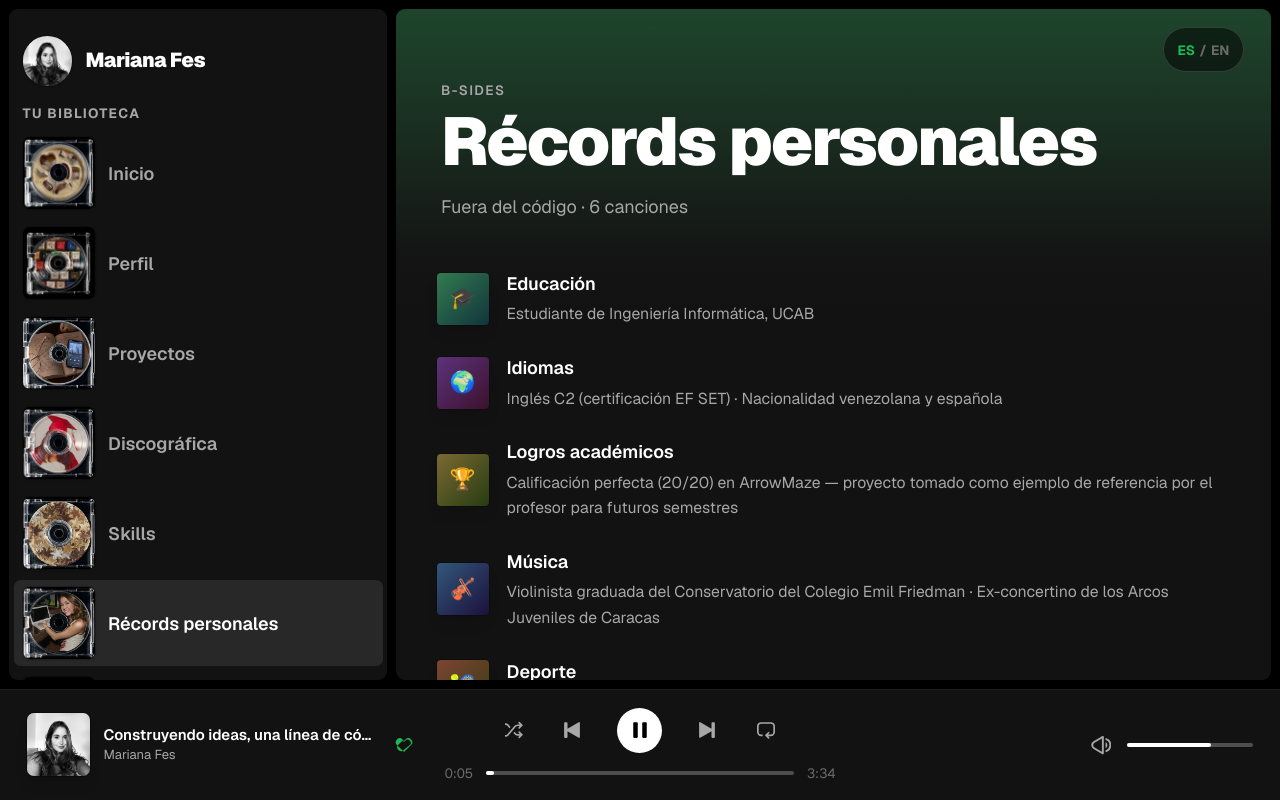
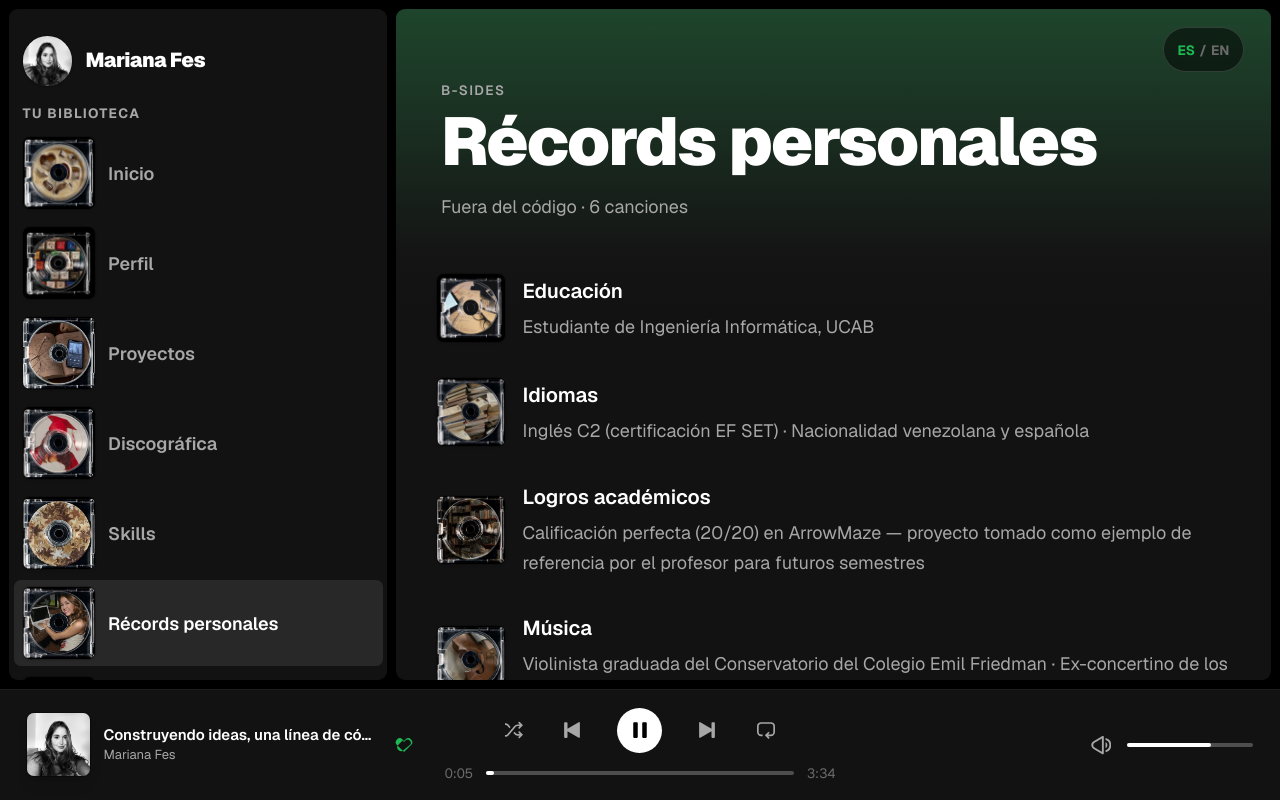
Before and after one commit to marifesss/portafolio, a Next.js app: page /records in a window 1280 px wide. Built offline with nearby package versions, Linux system fonts and the light colour scheme.

Commit message:
feat(records): real cover art per record + larger rows
Each personal record (education, languages, achievements, music, sports, volunteering) and the LinkedIn certifications card now use matching cover images; bigger covers and text.

Co-Authored-By: Claude Opus 4.8 <noreply@anthropic.com>

```diff
--- a/src/content/records.ts
+++ b/src/content/records.ts
@@ -5,6 +5,7 @@ export const records: PersonalRecord[] = [
   {
     icon: "🎓",
     title: { es: "Educación", en: "Education" },
+    image: "/images/todo/educacion.jpeg",
     description: {
       es: "Estudiante de Ingeniería Informática, UCAB",
       en: "Computer Engineering student, UCAB",
@@ -13,6 +14,7 @@ export const records: PersonalRecord[] = [
   {
     icon: "🌍",
     title: { es: "Idiomas", en: "Languages" },
+    image: "/images/todo/idiomas.jpeg",
     description: {
       es: "Inglés C2 (certificación EF SET) · Nacionalidad venezolana y española",
       en: "English C2 (EF SET certified) · Venezuelan and Spanish nationality",
@@ -21,6 +23,7 @@ export const records: PersonalRecord[] = [
   {
     icon: "🏆",
     title: { es: "Logros académicos", en: "Academic achievements" },
+    image: "/images/todo/logrosacademicos.jpeg",
     description: {
       es: "Calificación perfecta (20/20) en ArrowMaze — proyecto tomado como ejemplo de referencia por el profesor para futuros semestres",
       en: "Perfect score (20/20) on ArrowMaze — used by the professor as a reference example for future semesters",
@@ -29,6 +32,7 @@ export const records: PersonalRecord[] = [
   {
     icon: "🎻",
     title: { es: "Música", en: "Music" },
+    image: "/images/todo/musica.jpeg",
     description: {
       es: "Violinista graduada del Conservatorio del Colegio Emil Friedman · Ex-concertino de los Arcos Juveniles de Caracas",
       en: "Violinist, graduate of Colegio Emil Friedman Conservatory · Former concertmaster of Arcos Juveniles de Caracas",
@@ -37,6 +41,7 @@ export const records: PersonalRecord[] = [
   {
     icon: "🎾",
     title: { es: "Deporte", en: "Sports" },
+    image: "/images/todo/deporte.jpeg",
     description: {
       es: "Competidora en CTA (Competencia de Tenis entre Clubes de Caracas)",
       en: "Competitor in CTA (Caracas Inter-Club Tennis Competition)",
@@ -45,6 +50,7 @@ export const records: PersonalRecord[] = [
   {
     icon: "💻",
     title: { es: "Voluntariado", en: "Volunteering" },
+    image: "/images/todo/voluntariado.jpeg",
     description: {
       es: "Voluntaria en ProgramAcademy, dando clases de programación básica a niños de bajos recursos fuera de Venezuela (modalidad online)",
       en: "Volunteer at ProgramAcademy, teaching basic programming to underprivileged children outside Venezuela (online)",
--- a/src/features/records/RecordsSection.tsx
+++ b/src/features/records/RecordsSection.tsx
@@ -1,5 +1,6 @@
 "use client";
 
+import Image from "next/image";
 import { motion } from "framer-motion";
 import { records } from "@/content/records";
 import { SectionHeader } from "@/components/ui/SectionHeader";
@@ -34,17 +35,31 @@ export function RecordsSection() {
           <motion.li
             key={pick(record.title)}
             variants={m.staggerItem}
-            className="flex items-center gap-4 rounded-md px-3 py-3 transition-colors hover:bg-white/10"
+            className="flex items-center gap-4 rounded-md px-3 py-4 transition-colors hover:bg-white/10"
           >
-            {/* Emoji as the track "cover". */}
-            <AlbumArtPlaceholder
-              size={52}
-              glyph={record.icon}
-              hue={RECORD_HUES[i % RECORD_HUES.length]}
-            />
+            {/* Real cover art, with the emoji tile as a fallback. */}
+            {record.image ? (
+              <div className="relative h-[68px] w-[68px] shrink-0 overflow-hidden rounded-md shadow ring-1 ring-black/20">
+                <Image
+                  src={record.image}
+                  alt=""
+                  fill
+                  sizes="68px"
+                  className="object-cover"
+                />
+              </div>
+            ) : (
+              <AlbumArtPlaceholder
+                size={68}
+                glyph={record.icon}
+                hue={RECORD_HUES[i % RECORD_HUES.length]}
+              />
+            )}
             <div className="min-w-0">
-              <h2 className="font-semibold text-white">{pick(record.title)}</h2>
-              <p className="mt-1 text-sm leading-relaxed text-muted">
+              <h2 className="text-lg font-semibold text-white">
+                {pick(record.title)}
+              </h2>
+              <p className="mt-1 text-base leading-relaxed text-muted">
                 {pick(record.description)}
               </p>
             </div>
@@ -54,17 +69,25 @@ export function RecordsSection() {
         {/* Non-blocking placeholder for future LinkedIn certifications. */}
         <motion.li
           variants={m.staggerItem}
-          className="mt-1 flex items-center gap-4 rounded-md border border-dashed border-white/15 px-3 py-3"
+          className="mt-1 flex items-center gap-4 rounded-md border border-dashed border-white/15 px-3 py-4"
         >
-          <div className="grid h-[52px] w-[52px] shrink-0 place-items-center rounded-md bg-white/5 text-2xl opacity-70">
-            <span aria-hidden>📜</span>
+          <div className="relative h-[68px] w-[68px] shrink-0 overflow-hidden rounded-md shadow ring-1 ring-black/20 opacity-90">
+            <Image
+              src="/images/todo/linkedin.jpeg"
+              alt=""
+              fill
+              sizes="68px"
+              className="object-cover"
+            />
           </div>
           <div className="min-w-0">
             <div className="flex flex-wrap items-center gap-2">
-              <h2 className="font-semibold text-muted">{t.certifications}</h2>
+              <h2 className="text-lg font-semibold text-muted">
+                {t.certifications}
+              </h2>
               <Badge>{t.comingSoon}</Badge>
             </div>
-            <p className="mt-1 text-sm leading-relaxed text-faint">
+            <p className="mt-1 text-base leading-relaxed text-faint">
               {t.certificationsSoon}
             </p>
           </div>
```
